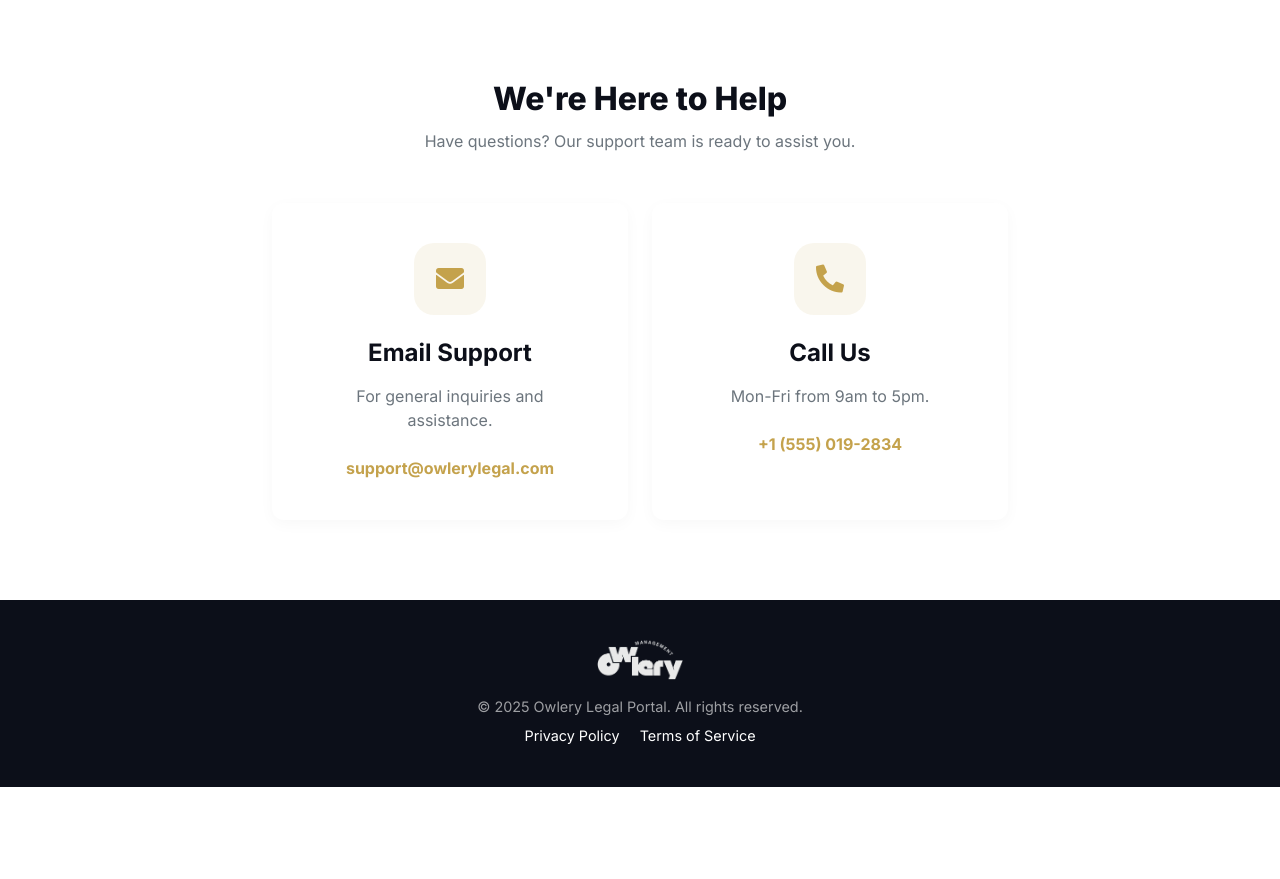
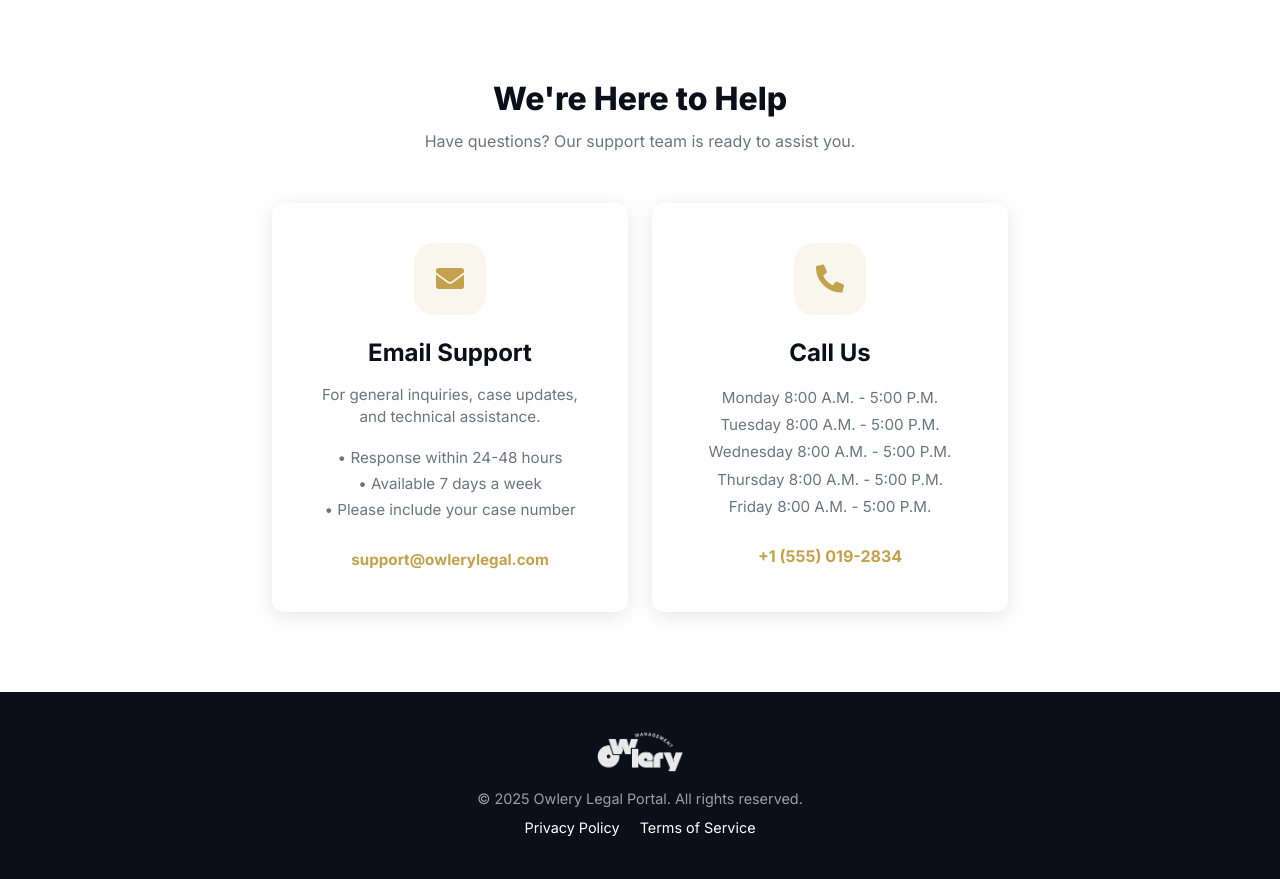
Before and after one commit to susanachavez02/owlerymanagement, a Django app: page / in a window 1280 px wide. Shown: the part 1366-2245 px from the top of the page. Before the commit the page ends 2153 px from the top, so only its background shows below. Run offline with Django 5.2, Linux system fonts and the light colour scheme.

Commit message:
some changes

```diff
--- a/templates/users/landing_page.html
+++ b/templates/users/landing_page.html
@@ -262,12 +262,13 @@
             border: none;
             border-radius: 12px;
             padding: 40px;
-            box-shadow: 0 4px 15px rgba(0,0,0,0.03);
-            transition: transform 0.3s ease;
+            box-shadow: 0 4px 20px rgba(0,0,0,0.1);
+            transition: all 0.3s ease;
         }
 
         .contact-card:hover {
             transform: translateY(-5px);
+            box-shadow: 0 8px 30px rgba(0,0,0,0.15);
         }
 
         .section-header {
@@ -425,8 +426,13 @@
                             <i class="fas fa-envelope"></i>
                         </div>
                         <h4 class="fw-bold mb-3">Email Support</h4>
-                        <p class="text-muted mb-4">For general inquiries and assistance.</p>
-                        <a href="mailto:support@owlerylegal.com" class="text-decoration-none fw-bold" style="color: var(--owl-gold);">support@owlerylegal.com</a>
+                        <div class="text-muted mb-3" style="font-size: 0.95rem;">For general inquiries, case updates, and technical assistance.</div>
+                        <div class="text-muted mb-4" style="font-size: 0.95rem; line-height: 1.7;">
+                            <div>• Response within 24-48 hours</div>
+                            <div>• Available 7 days a week</div>
+                            <div>• Please include your case number</div>
+                        </div>
+                        <a href="mailto:support@owlerylegal.com" class="text-decoration-none fw-bold" style="color: var(--owl-gold); font-size: 0.95rem;">support@owlerylegal.com</a>
                     </div>
                 </div>
 
@@ -436,7 +442,13 @@
                             <i class="fas fa-phone-alt"></i>
                         </div>
                         <h4 class="fw-bold mb-3">Call Us</h4>
-                        <p class="text-muted mb-4">Mon-Fri from 9am to 5pm.</p>
+                        <div class="text-muted mb-4" style="font-size: 0.95rem; line-height: 1.8;">
+                            <div>Monday 8:00 A.M. - 5:00 P.M.</div>
+                            <div>Tuesday 8:00 A.M. - 5:00 P.M.</div>
+                            <div>Wednesday 8:00 A.M. - 5:00 P.M.</div>
+                            <div>Thursday 8:00 A.M. - 5:00 P.M.</div>
+                            <div>Friday 8:00 A.M. - 5:00 P.M.</div>
+                        </div>
                         <a href="tel:+15550192834" class="text-decoration-none fw-bold" style="color: var(--owl-gold);">+1 (555) 019-2834</a>
                     </div>
                 </div>
```
